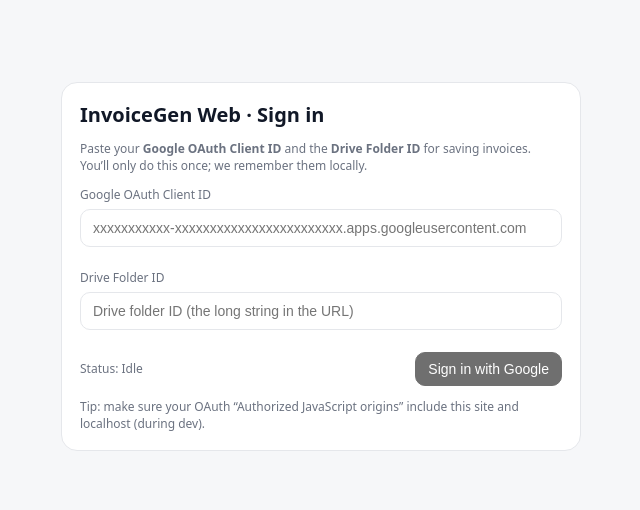
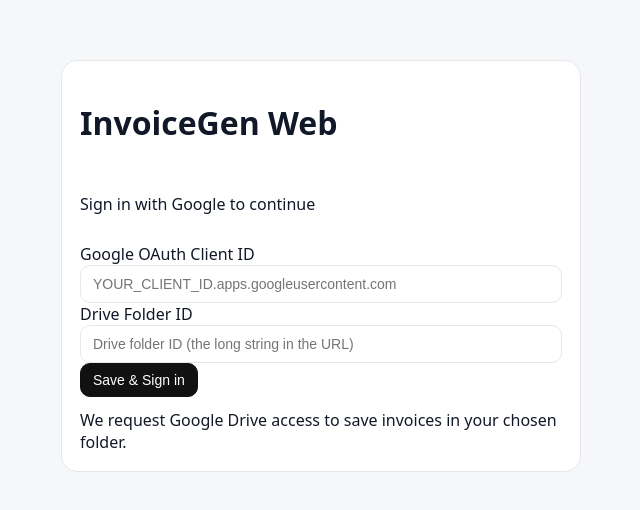
Before and after one commit to psychomagnet/invoicegen-web, a React (Vite) app: page / in a window 1280 px wide. Shown: the part 134-644 px from the top of the page, without its empty margins (319-959 px from the left). Built offline with nearby package versions, Linux system fonts and the light colour scheme.

Commit message:
Update Login.jsx

```diff
--- a/src/ui/Login.jsx
+++ b/src/ui/Login.jsx
@@ -1,5 +1,5 @@
 import React, { useEffect, useState } from "react";
-import { initGoogleAuth, signInInteractive } from "../services/googleAuth";
+import { initGoogleAuth, requestAccess, getAccessToken } from "../services/googleAuth";
 
 const LS_KEYS = {
   clientId: "inv_web_client_id",
@@ -9,69 +9,80 @@
 export default function Login({ onAuthed }) {
   const [clientId, setClientId] = useState(localStorage.getItem(LS_KEYS.clientId) || "");
   const [folderId, setFolderId] = useState(localStorage.getItem(LS_KEYS.folderId) || "");
-  const [status, setStatus] = useState("Idle");
+  const [error, setError] = useState("");
+  const [busy, setBusy] = useState(false);
 
+  // If both are already present and we have a token, skip straight in
   useEffect(() => {
-    if (!clientId) return;
     try {
+      if (clientId) initGoogleAuth(clientId);
+      if (clientId && folderId && getAccessToken()) {
+        onAuthed?.({ clientId, folderId });
+      }
+    } catch {
+      /* ignore until user submits */
+    }
+  }, []); // run once
+
+  async function handleSubmit(e) {
+    e.preventDefault();
+    setError("");
+    if (!clientId || !folderId) {
+      setError("Please enter both Client ID and Drive Folder ID.");
+      return;
+    }
+    try {
+      setBusy(true);
+      // Initialize the Google Identity client with the provided Client ID
       initGoogleAuth(clientId);
-      setStatus("Ready to sign in");
-    } catch (e) {
-      setStatus(`Init error: ${e.message}`);
-    }
-  }, [clientId]);
 
-  async function handleSignIn() {
-    try {
-      setStatus("Signing in…");
-      await signInInteractive();
-      localStorage.setItem(LS_KEYS.clientId, clientId.trim());
-      localStorage.setItem(LS_KEYS.folderId, folderId.trim());
-      setStatus("Signed in");
-      onAuthed({ clientId: clientId.trim(), folderId: folderId.trim() });
-    } catch (e) {
-      setStatus(`Sign-in error: ${e.message}`);
+      // Ask user to grant Drive access
+      await requestAccess();
+
+      // Persist settings locally
+      localStorage.setItem(LS_KEYS.clientId, clientId);
+      localStorage.setItem(LS_KEYS.folderId, folderId);
+
+      onAuthed?.({ clientId, folderId });
+    } catch (err) {
+      setError(err?.message || String(err));
+    } finally {
+      setBusy(false);
     }
   }
 
   return (
     <div className="login-wrap">
       <div className="login-card">
-        <div className="login-title">InvoiceGen Web · Sign in</div>
-        <div className="help">
-          Paste your <b>Google OAuth Client ID</b> and the <b>Drive Folder ID</b> for saving
-          invoices. You’ll only do this once; we remember them locally.
-        </div>
+        <h1>InvoiceGen Web</h1>
+        <p className="muted">Sign in with Google to continue</p>
 
-        <div className="field">
-          <label>Google OAuth Client ID</label>
+        <form onSubmit={handleSubmit} className="login-form">
+          <label className="label">Google OAuth Client ID</label>
           <input
             className="input"
-            placeholder="xxxxxxxxxxx-xxxxxxxxxxxxxxxxxxxxxxxx.apps.googleusercontent.com"
+            placeholder="YOUR_CLIENT_ID.apps.googleusercontent.com"
             value={clientId}
-            onChange={(e) => setClientId(e.target.value)}
+            onChange={(e) => setClientId(e.target.value.trim())}
           />
-        </div>
 
-        <div className="field">
-          <label>Drive Folder ID</label>
+          <label className="label">Drive Folder ID</label>
           <input
             className="input"
             placeholder="Drive folder ID (the long string in the URL)"
             value={folderId}
-            onChange={(e) => setFolderId(e.target.value)}
+            onChange={(e) => setFolderId(e.target.value.trim())}
           />
-        </div>
 
-        <div style={{ display: "flex", justifyContent: "space-between", alignItems: "center", gap: 8 }}>
-          <div className="help">Status: {status}</div>
-          <button className="btn btn-primary" disabled={!clientId || !folderId} onClick={handleSignIn}>
-            Sign in with Google
+          {error && <div className="error">{error}</div>}
+
+          <button className="btn btn-primary" type="submit" disabled={busy}>
+            {busy ? "Signing in…" : "Save & Sign in"}
           </button>
-        </div>
+        </form>
 
-        <div className="help">
-          Tip: make sure your OAuth “Authorized JavaScript origins” include this site and localhost (during dev).
+        <div className="footnote">
+          We request Google Drive access to save invoices in your chosen folder.
         </div>
       </div>
     </div>
```
